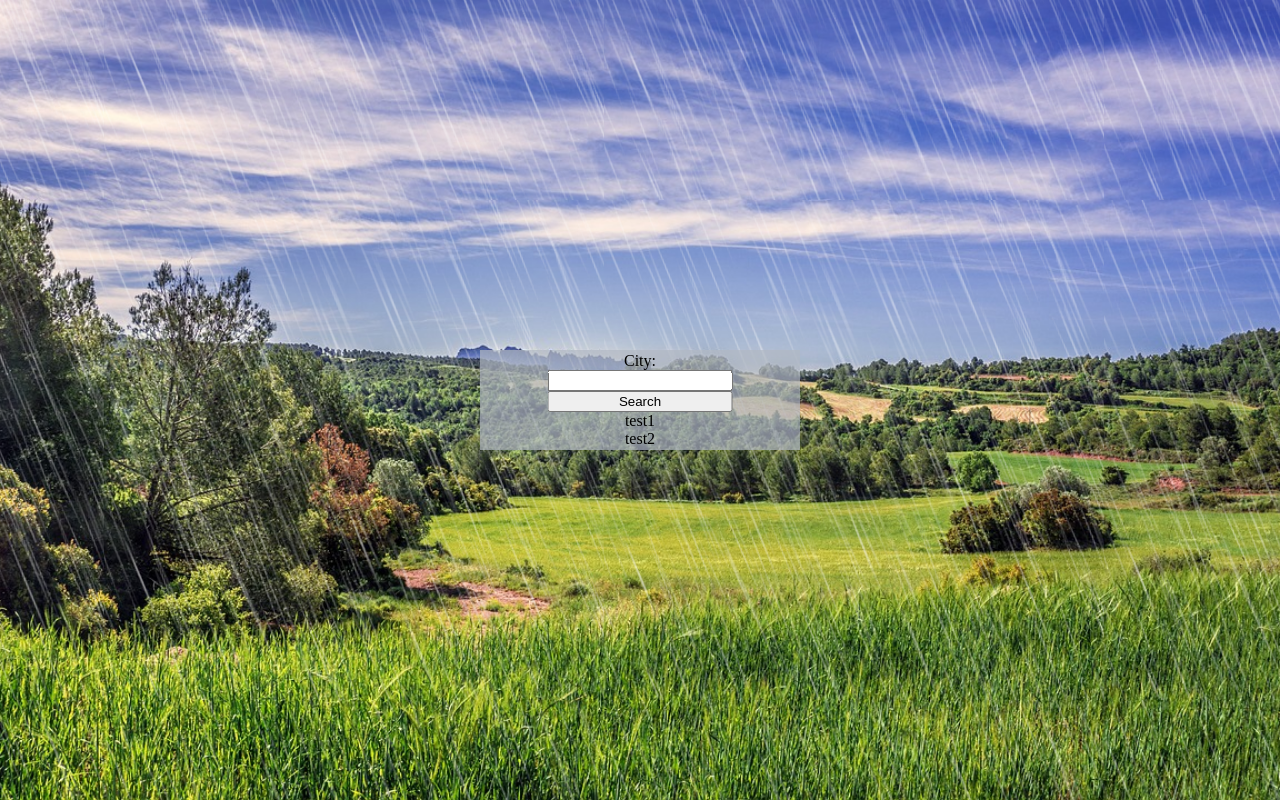
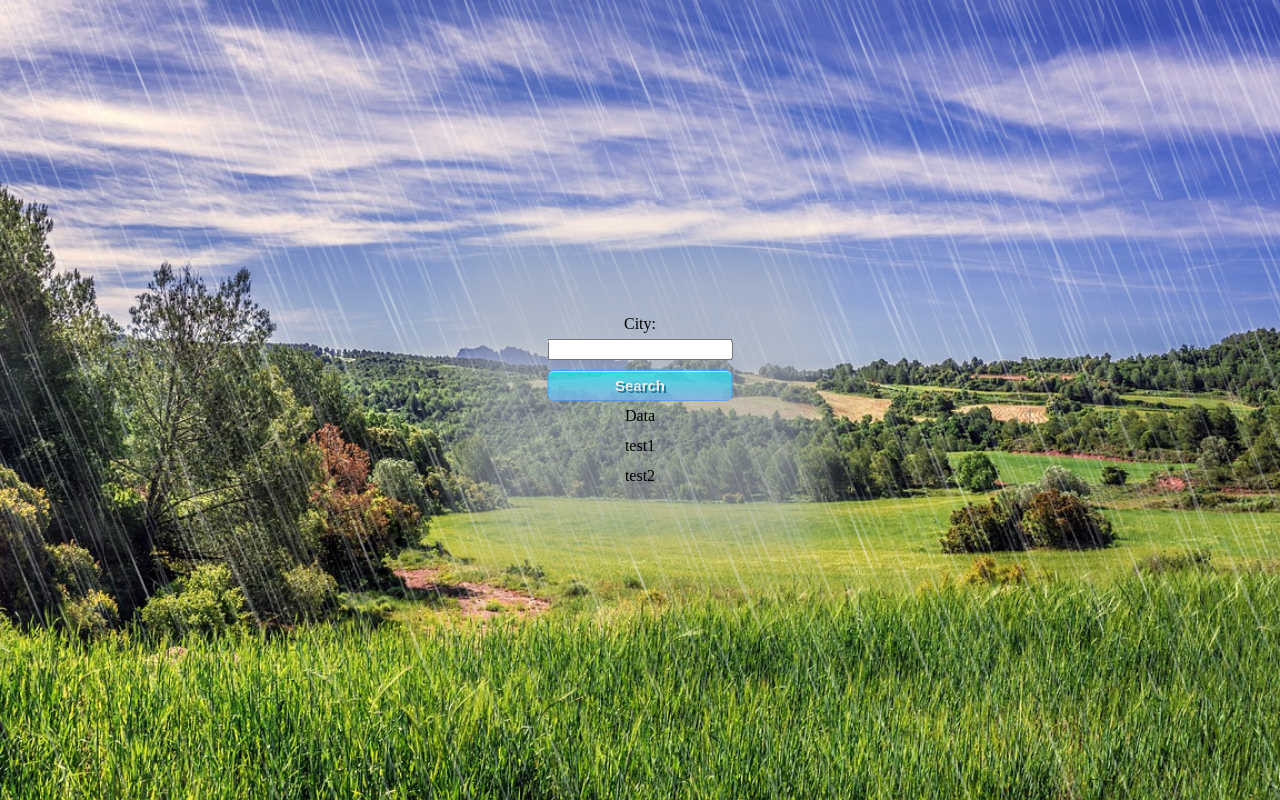
Before and after one commit to mbarul/weather-website, a plain HTML site: page index.html in a window 1280 px wide. Drawn offline with Linux system fonts and the light colour scheme.

Commit message:
Added style for searchButton

```diff
--- a/index.html
+++ b/index.html
@@ -12,7 +12,7 @@
     <script type="text/javascript" src="../javascript.js"></script>
     <main>
         <div class="rain"></div>
-        <div class="box-shadow"></div>
+        <div class="boxShadow"></div>
         <div class="box">
 
 
@@ -21,10 +21,10 @@
                         <label for="nameOfCity" >City:</label>
                         <input type="text" id="nameCity"  />
                     </form>
-                    <button onclick="search()" >Search</button>
+                    <button onclick="search()" style="margin-top:10px" class="searchButton">Search</button>
                 </div>
                 <div class="date">
-
+                    Data
                 </div>
                 <span class="Celsius" >
                     test1
--- a/style.css
+++ b/style.css
@@ -14,11 +14,11 @@ main {
     background-size: cover;
 }
 
-.box-shadow {
-    width: 320px;
-    height: 100px;
+.boxShadow {
+    width: 260px;
+    height: 200px;
     background: rgb(177,184,195);
-    opacity: 0.7;
+    opacity: 0.6;
     left: 50%;
     top: 50%;
     transform: translate(-50%, -50%);
@@ -26,6 +26,8 @@ main {
     align-content: center;
     align-items: center;
     position: absolute;
+    box-shadow: 0px 0px 50px 50px rgb(177,184,195);
+    border-radius:10px;
 }
 
 div.rain {
@@ -53,6 +55,7 @@ div.rain {
     left: 50%;
     top: 50%;
     transform: translate(-50%, -50%);
+   line-height:30px;
 }
 
 .search{
@@ -64,3 +67,31 @@ div.rain {
     display: flex;
     flex-direction: column;
 }
+
+.searchButton {
+    box-shadow: inset 0px 1px 0px 0px #e0f0ff;
+    background: linear-gradient(to bottom, #24e2f0 5%, #80b5ea 100%);
+    background-color: #24e2f0;
+    border-radius: 6px;
+    border: 1px solid #3d9eff;
+    display: inline-block;
+    cursor: pointer;
+    color: #ffffff;
+    font-family: Arial;
+    font-size: 15px;
+    font-weight: bold;
+    padding: 6px 24px;
+    text-decoration: none;
+    text-shadow: 2px 2px 0px #00728f;
+    opacity:0.8;
+}
+
+.searchButton:hover {
+    background: linear-gradient(to bottom, #80b5ea 5%, #24e2f0 100%);
+    background-color: #80b5ea;
+}
+
+.searchButton:active {
+    position: relative;
+    top: 1px;
+}
```
